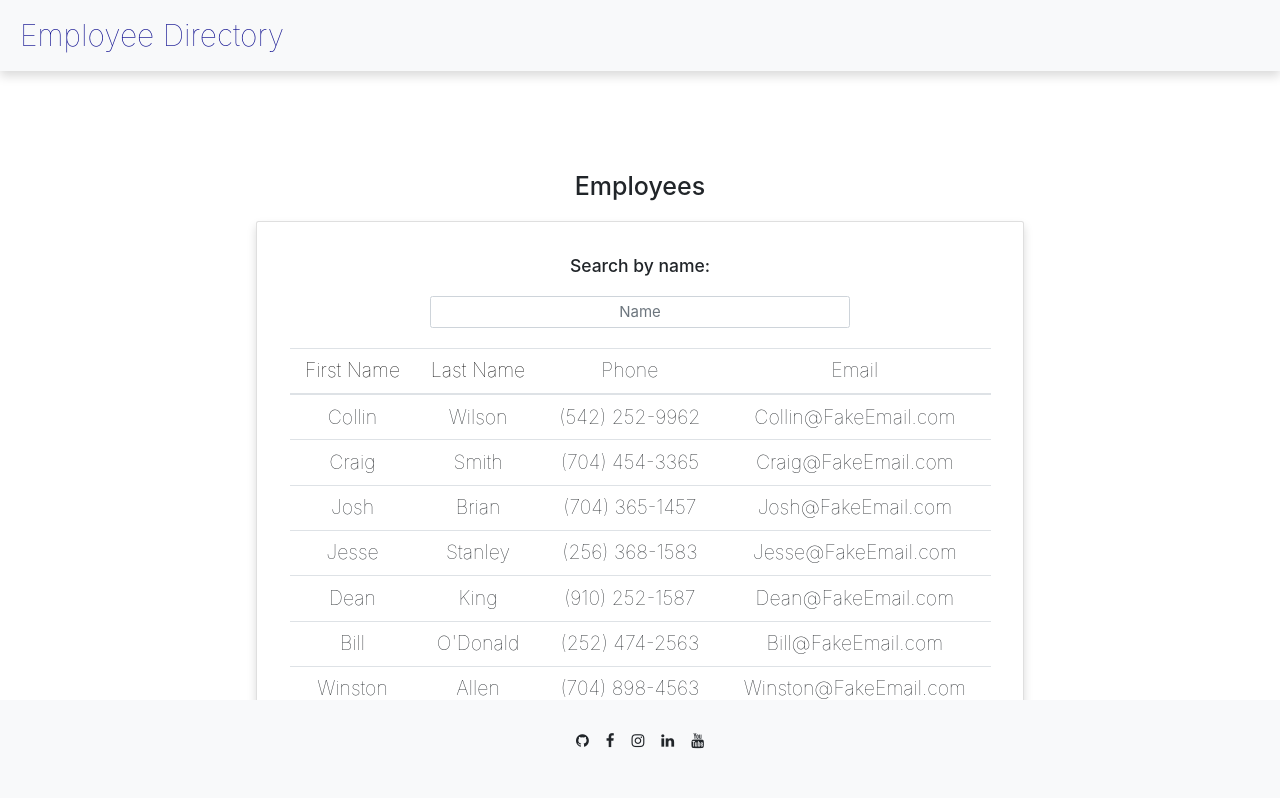
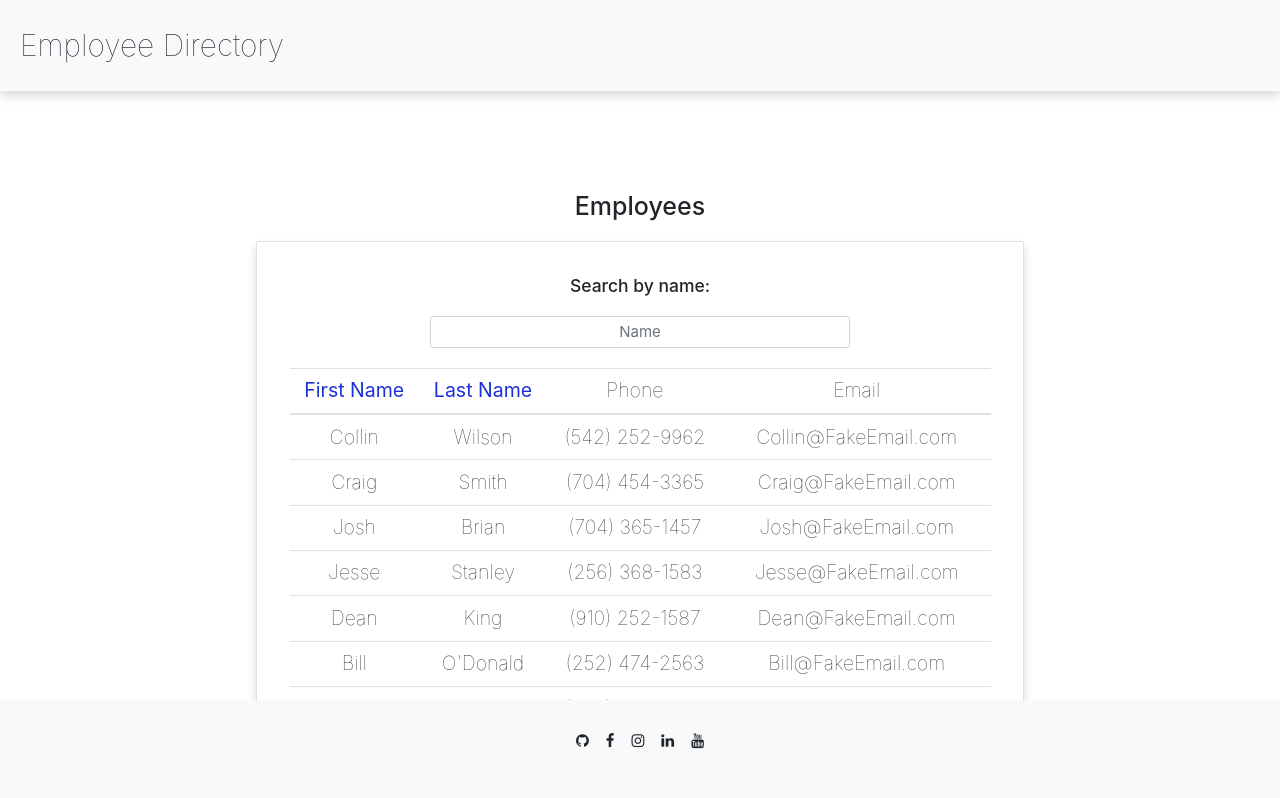
Before and after one commit to wilsoncollin7/employee-directory, a React (Create React App) app: page / in a window 1280 px wide. Shown: the top 798 px of the page. Built offline with nearby package versions, Linux system fonts and the light colour scheme.

Commit message:
added color to table sorters

```diff
--- a/src/components/Nav/style.css
+++ b/src/components/Nav/style.css
@@ -1,9 +1,8 @@
 .navbar {
   margin-bottom: 10rem;
-  padding: 1rem 2rem 1rem 2rem;
+  padding: 2rem 1rem 2rem 2rem;
 }
 
 .navbar-brand {
   font-size: 3rem;
-  color: rgb(19, 19, 145);
 }
--- a/src/components/Table/style.css
+++ b/src/components/Table/style.css
@@ -9,4 +9,10 @@ thead, tbody {
 button {
   border: transparent;
   background-color: transparent;
+  color: rgb(31, 49, 212);
+  font-weight: normal;
 }
+
+button:hover {
+  color: black;
+}
```
